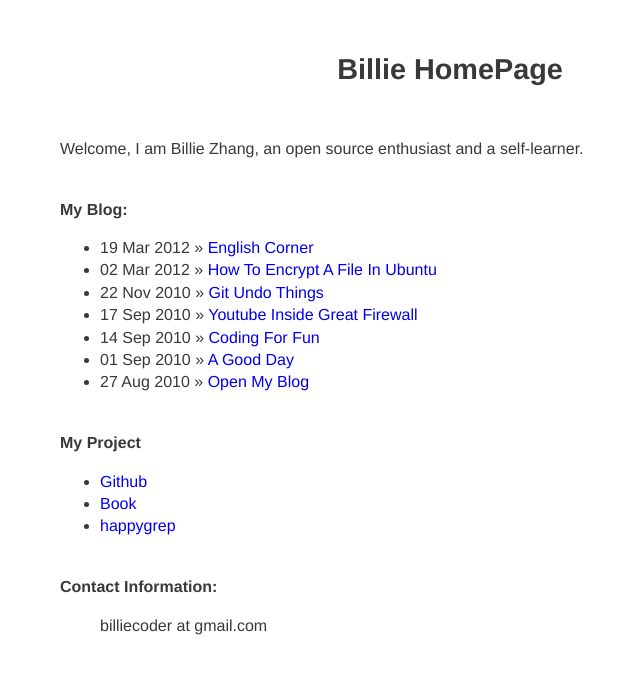
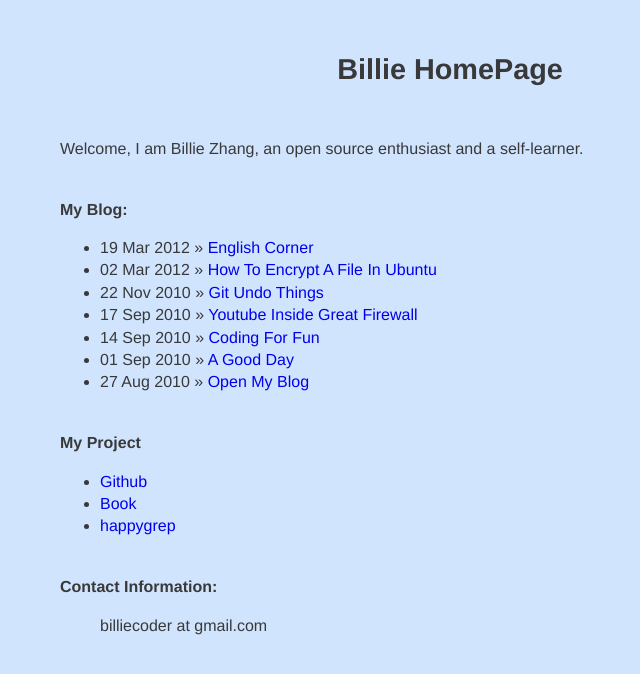
Before and after one commit to billie66/billie66.github.com, a Jekyll site: the page built from index.markdown, in a window 1280 px wide. Shown: the top 674 px of the page, without its empty margins (190-830 px from the left). Built offline with Jekyll 4.4.1, drawn with Linux system fonts in a browser that asks for light colours; Markdown is read by kramdown in place of the engine named in the settings.

Commit message:
change background color

```diff
--- a/css/billie.css
+++ b/css/billie.css
@@ -5,9 +5,9 @@
 
 */
 body {
-  background-color: #fff;
+  background-color: #d0e4fe;
   color: #393939;
-  font-family: Helvetica, Arial, FreeSans, san-serif;
+  font-family: Helvetica, Arial, FreeSans, sans-serif;
   line-height: 1.4em;
   margin-left: 250px;
   margin-right: 250px;
```
